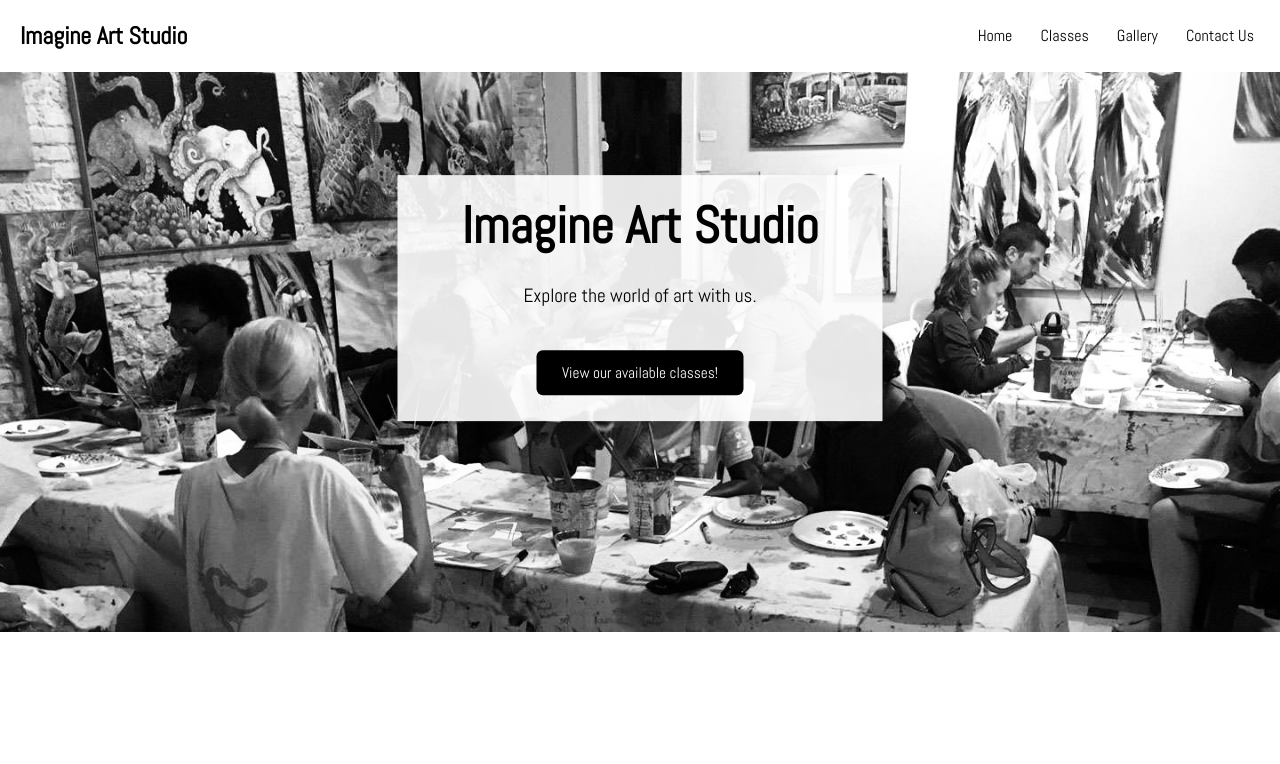
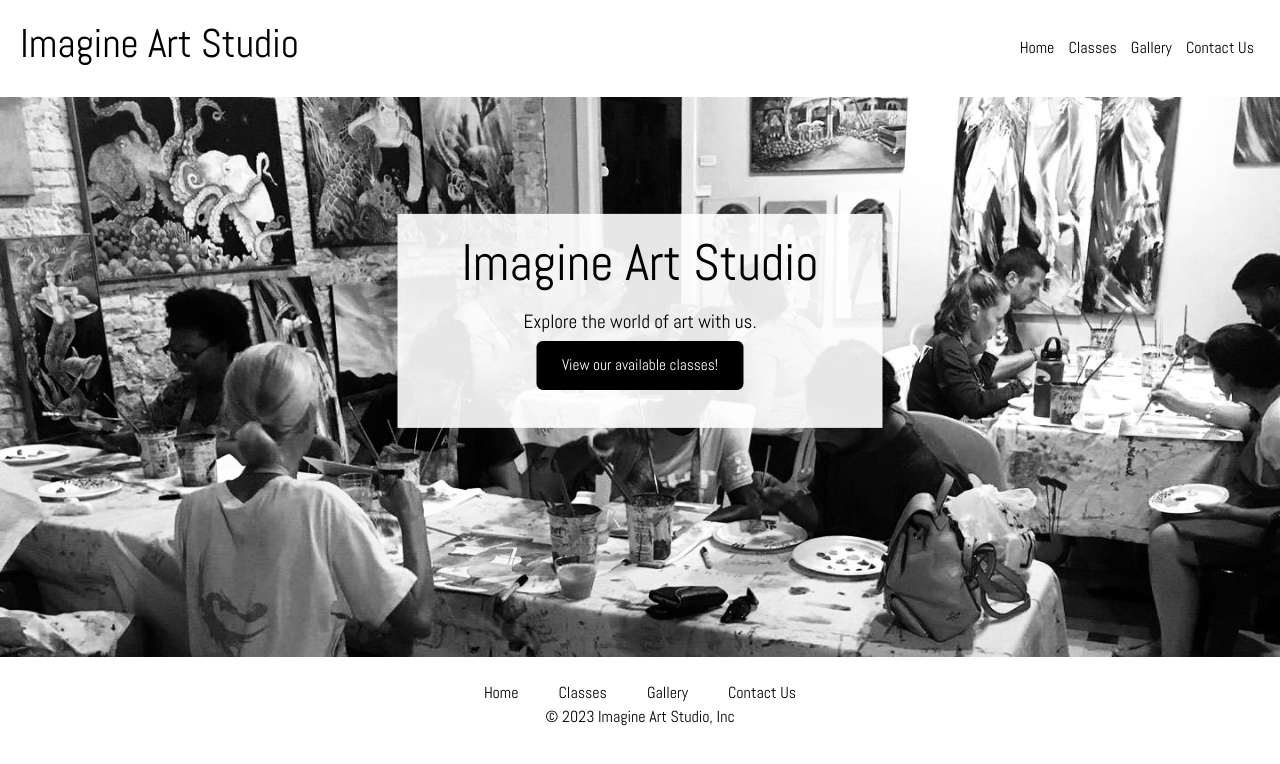
Before and after one commit to annikawhit/seg3125_project2_final, a React (Create React App) app: page / in a window 1280 px wide. Shown: the top 764 px of the page. Built offline with nearby package versions, Linux system fonts and the light colour scheme.

Commit message:
add bootstrap links, and fix navbar and footer

```diff
--- a/public/index.html
+++ b/public/index.html
@@ -24,7 +24,8 @@
       work correctly both with client-side routing and a non-root public URL.
       Learn how to configure a non-root public URL by running `npm run build`.
     -->
-    <title>React App</title>
+    <title>Imagine Art Studio</title>
+    <link rel="stylesheet" href="https://cdn.jsdelivr.net/npm/bootstrap@5.1.3/dist/css/bootstrap.min.css" integrity="sha384-1BmE4kWBq78iYhFldvKuhfTAU6auU8tT94WrHftjDbrCEXSU1oBoqyl2QvZ6jIW3" crossorigin="anonymous">
   </head>
   <body>
     <noscript>You need to enable JavaScript to run this app.</noscript>
@@ -39,5 +40,6 @@
       To begin the development, run `npm start` or `yarn start`.
       To create a production bundle, use `npm run build` or `yarn build`.
     -->
+    <script src="https://cdn.jsdelivr.net/npm/bootstrap@5.1.3/dist/js/bootstrap.bundle.min.js" integrity="sha384-ka7Sk0Gln4gmtz2MlQnikT1wXgYsOg+OMhuP+IlRH9sENBO0LRn5q+8nbTov4+1p" crossorigin="anonymous"></script>
   </body>
 </html>
--- a/src/App.js
+++ b/src/App.js
@@ -4,6 +4,7 @@ import Home from './home';
 import Classes from './Classes';
 import Gallery from './Gallery';
 import ContactUs from './ContactUs';
+import Footer from './Footer';
 import { BrowserRouter as Router, Route, Switch } from 'react-router-dom';
 
 function App() {
@@ -29,6 +30,9 @@ function App() {
             </Route>
           </Switch>
         </div>
+
+        <Footer />
+
       </div>
     </Router>
 
--- /dev/null
+++ b/src/Footer.js
@@ -0,0 +1,24 @@
+import {Link} from 'react-router-dom';
+
+const Footer = () => {
+
+    return (
+
+
+
+        <div class="container" id="footer">
+            <footer class=" my-4">
+                <div className="links">
+                    <Link id="link" to="/">Home</Link>
+                    <Link id="link" to="/classes">Classes</Link>
+                    <Link id="link" to="/gallery">Gallery</Link>
+                    <Link id="link" to="/contactus">Contact Us</Link>
+                </div>
+                <p className="footer_text">&copy; 2023 Imagine Art Studio, Inc</p>
+            </footer>
+        </div>
+    );
+
+}
+
+export default Footer;
--- a/src/NavBar.js
+++ b/src/NavBar.js
@@ -9,10 +9,10 @@ const NavBar = () => {
         <nav className="navbar">
             <h1>Imagine Art Studio</h1>
             <div className="links">
-                <Link to="/">Home</Link>
-                <Link to="/classes">Classes</Link>
-                <Link to="/gallery">Gallery</Link>
-                <Link to="/contactus">Contact Us</Link>
+                <Link id="link" to="/">Home</Link>
+                <Link id="link" to="/classes">Classes</Link>
+                <Link id="link" to="/gallery">Gallery</Link>
+                <Link id="link" to="/contactus">Contact Us</Link>
             </div>
         </nav>
 
--- a/src/home.js
+++ b/src/home.js
@@ -1,3 +1,4 @@
+import { Link } from 'react-router-dom/cjs/react-router-dom.min';
 import image from './home_image_2.jpg'
 
 const Home = () => {
@@ -7,7 +8,7 @@ const Home = () => {
             <div id="text-block">
                 <h1>Imagine Art Studio</h1>
                 <p class="my-1">Explore the world of art with us.</p>
-                <a class="btn btn-secondary" id="home_btn" href="book1.html">View our available classes!</a>
+                <Link class="btn btn-secondary" id="home_btn" to="/classes">View our available classes!</Link>
             </div>
 
         </div>
--- a/src/index.css
+++ b/src/index.css
@@ -6,6 +6,7 @@
   color:black;
 }
 
+/*navbar*/
 .navbar{
   padding: 20px;
   display: flex;
@@ -14,17 +15,14 @@
   border-bottom: 1px solid white;
 }
 
-.navbar a {
-  margin-left: 16px;
+.navbar #link{
+  color: black;
+  margin-left: 2px;
   text-decoration: none;
   padding: 6px;
 }
 
-.navbar .links{
-  margin-left: auto;
-}
-
-.navbar a:hover{
+.navbar #link:hover{
   color:dimgrey;
 }
 
@@ -90,3 +88,24 @@
 #landing_page .btn:hover {
   background-color:dimgrey;
 }
+
+
+
+
+/*footer*/
+#footer{
+  text-align: center;
+}
+
+#footer #link{
+  border-radius: 0.5vw;
+  text-align: center;
+  text-decoration: none;
+  padding: 20px;
+  margin: 0 auto;
+  color:black;
+}
+
+#footer #link:hover {
+  color:dimgrey;
+}
```
